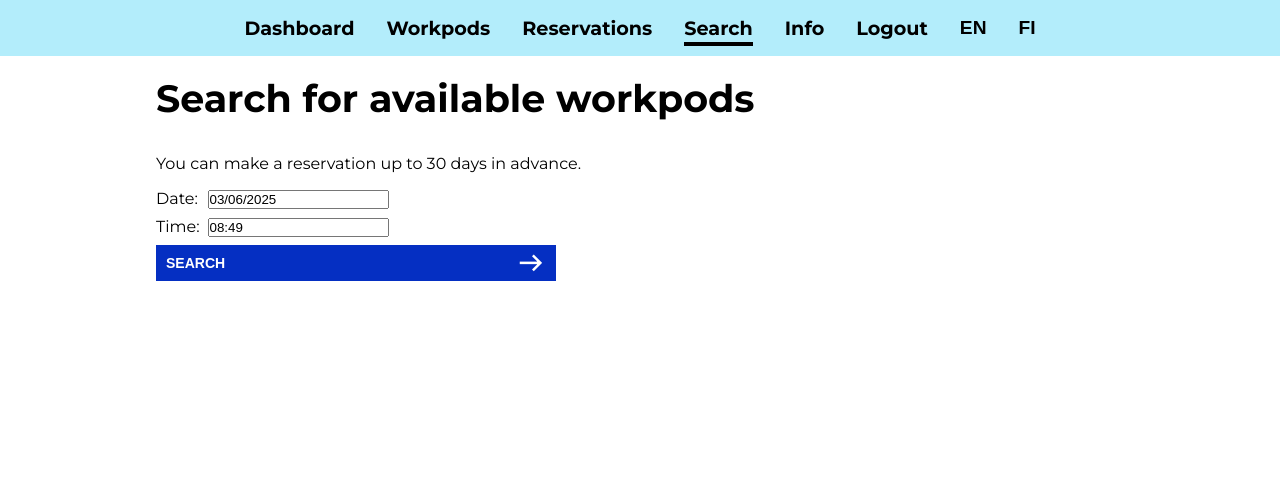
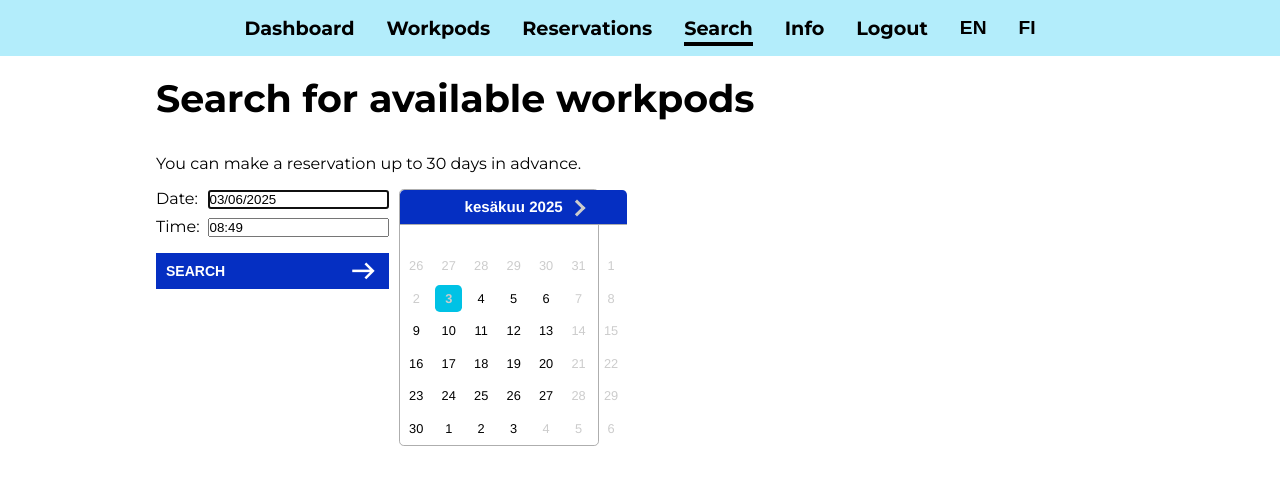
Before and after one commit to oskarisuonpaa/work-pod-end-user-interface, a React (Vite) app in the folder app/: page /search in a window 1280 px wide. Shown: the top 484 px of the page. Built offline with nearby package versions, Linux system fonts and the light colour scheme; no server answers; sample sign-in values are in the browser's storage.

Commit message:
Updated the visuals for search page/datepickers

```diff
--- a/app/src/components/Search/Search.css
+++ b/app/src/components/Search/Search.css
@@ -6,10 +6,11 @@
     padding-top: 1rem;
     padding-bottom: 1rem;
 
-    grid-template-columns: max-content 1fr;
+    grid-template-columns: max-content max-content;
 }
 
 .last-row {
+    grid-row: 4;
     grid-column-start: 1;
     grid-column-end: 3;
 }
@@ -20,6 +21,7 @@
     margin: 0;
     position: absolute !important;
     z-index: 9999;
+    grid-column-start: 2;
 }
 
 .react-datepicker__tab-loop {
--- a/app/src/components/Search/index.tsx
+++ b/app/src/components/Search/index.tsx
@@ -48,9 +48,12 @@ const Search = () => {
             includeDateIntervals={[
               { start: new Date(), end: addDays(new Date(), 30) },
             ]}
+            showPopperArrow={false}
             filterDate={isWeekday}
             dateFormat="dd/MM/yyyy"
             selectsDisabledDaysInRange
+            popperPlacement={"right-start"}
+            autoFocus
             calendarClassName="custom-calendar"
             minDate={new Date()}
             maxDate={addDays(new Date(), 30)}
@@ -60,9 +63,11 @@ const Search = () => {
           <DatePicker
             id="time"
             showTimeSelect
+            showPopperArrow={false}
             selected={startDate}
             onChange={(time) => setStartDate(time)}
             showTimeSelectOnly
+            popperPlacement={"right-start"}
             dateFormat="HH:mm"
             calendarClassName="custom-time"
           />
```
